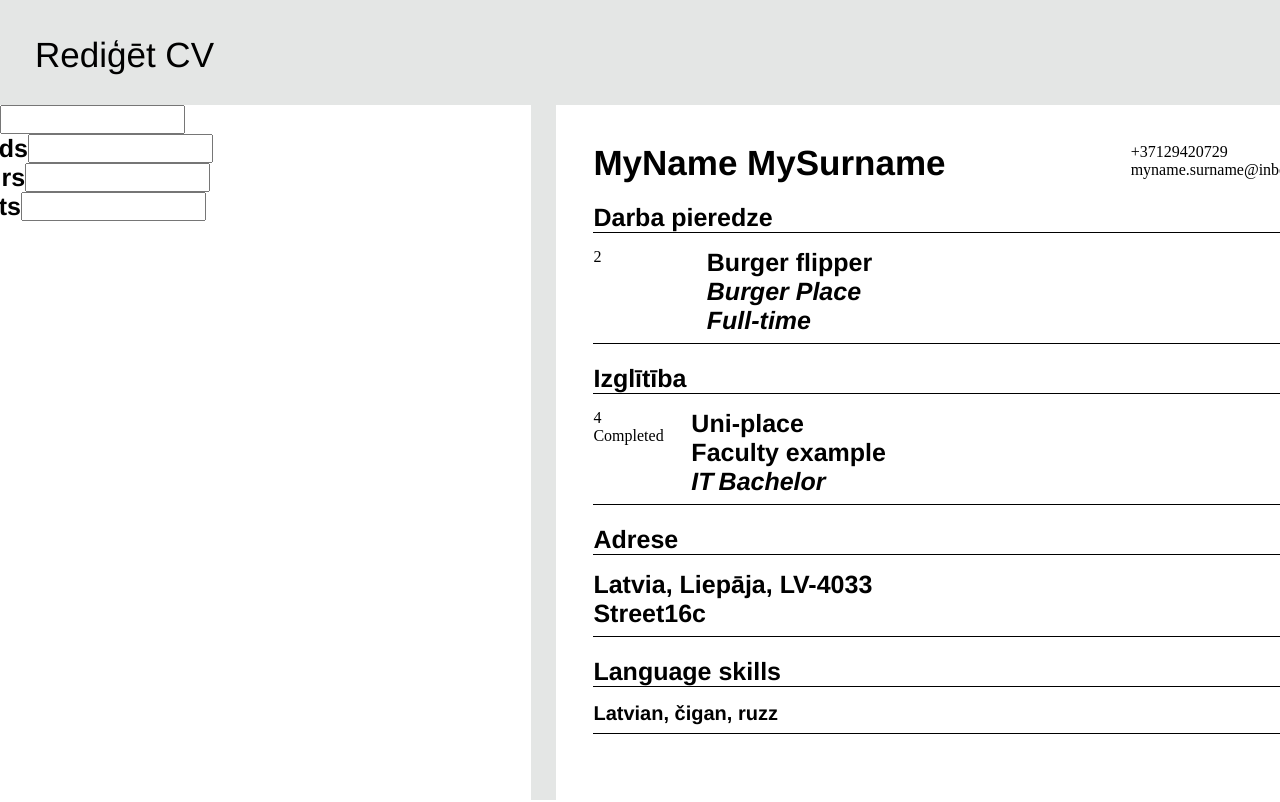
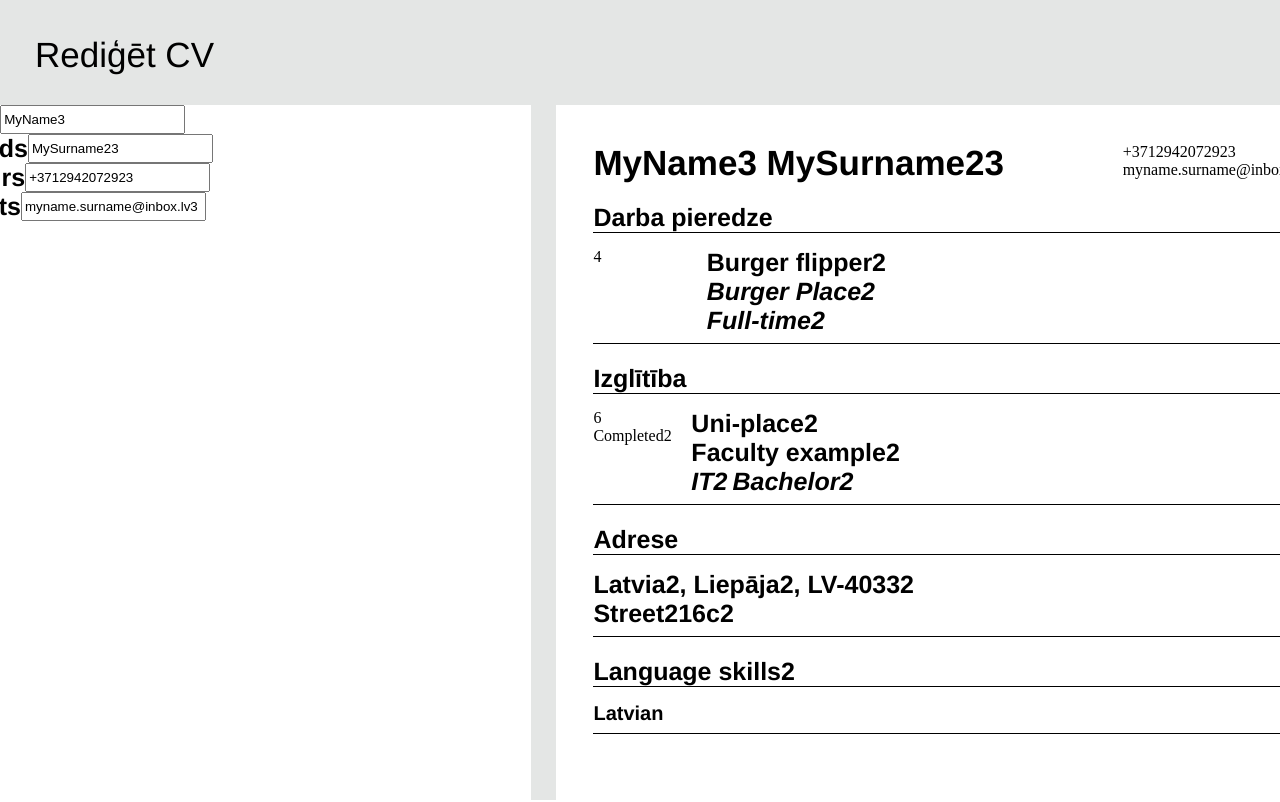
Before and after one commit to Vanuko/CV, a Vue app in the folder front-end/cv-project/: page /#/edit in a window 1280 px wide. Shown: the top 802 px of the page. Built offline with nearby package versions, Linux system fonts and the light colour scheme.

Commit message:
PhP logic update

```diff
--- a/front-end/cv-project/src/components/FormComponents/BaseData.vue
+++ b/front-end/cv-project/src/components/FormComponents/BaseData.vue
@@ -2,19 +2,25 @@
   <div class="base-data-component-template">
     <div class="cv-base-data-name-title-block">
       <form-text :titleText="name" />
-      <input-field @input="handleInput($event, name)" />
+      <input-field :value="nameValue" @input="handleInput($event, name)" />
     </div>
     <div>
       <form-text :titleText="surname" />
-      <input-field @input="handleInput($event, surname)" />
+      <input-field
+        :value="surnameValue"
+        @input="handleInput($event, surname)"
+      />
     </div>
     <div>
       <form-text :titleText="phoneNr" />
-      <input-field @input="handleInput($event, phoneNr)" />
+      <input-field
+        :value="phoneNrValue"
+        @input="handleInput($event, phoneNr)"
+      />
     </div>
     <div>
       <form-text :titleText="mail" />
-      <input-field @input="handleInput($event, mail)" />
+      <input-field :value="mailValue" @input="handleInput($event, mail)" />
     </div>
   </div>
 </template>
@@ -41,6 +47,10 @@ export default defineComponent({
       surname: textConstants.SURNAME,
       phoneNr: textConstants.PHONE_NUMBER,
       mail: textConstants.EMAIL,
+      nameValue: null,
+      surnameValue: null,
+      phoneNrValue: null,
+      mailValue: null,
     };
   },
   methods: {
@@ -77,6 +87,13 @@ export default defineComponent({
       }
     },
   },
+  mounted() {
+    const formObject = store.getters.getForm;
+    this.nameValue = formObject.name;
+    this.surnameValue = formObject.surname;
+    this.phoneNrValue = formObject.phone_nr;
+    this.mailValue = formObject.email;
+  },
 });
 </script>
 <style lang="scss" scoped>
@@ -84,7 +101,7 @@ export default defineComponent({
 $example: rem(800px);
 .base-data-component-template {
   width: 100%;
-  .cv-base-data-name-title{
+  .cv-base-data-name-title {
     font-size: 35px;
   }
   div {
--- a/front-end/cv-project/src/components/FormComponents/CvForm.vue
+++ b/front-end/cv-project/src/components/FormComponents/CvForm.vue
@@ -15,7 +15,8 @@
           v-if="this.viewIndex != 4"
           @click="toggle(true)"
         />
-        <button-component :buttonText="'Update'" @click="updateCV()" />
+        <button-component :buttonText="'SAVE'" @click="saveCV()" />
+        <button-component :buttonText="'UPDATE'" @click="updateCV()" />
         <button-component :buttonText="'Delete'" @click="deleteCV()" />
       </div>
     </div>
@@ -46,7 +47,7 @@ export default defineComponent({
     addressData,
     buttonComponent,
     inspectView,
-    customData
+    customData,
   },
   data() {
     return {
@@ -55,7 +56,13 @@ export default defineComponent({
       buttonText: "NEXT",
       saveText: "GETCV",
       requiredComponent: {},
-      componentArray: [baseData, workData, educationData, addressData, customData],
+      componentArray: [
+        baseData,
+        workData,
+        educationData,
+        addressData,
+        customData,
+      ],
       backendData: "test",
     };
   },
@@ -63,6 +70,20 @@ export default defineComponent({
     toggle(add: boolean) {
       add ? (this.viewIndex += 1) : (this.viewIndex -= 1);
       this.requiredComponent = this.componentArray[this.viewIndex];
+    },
+    saveCV() {
+      const requestData = {
+        functionName: "saveCV",
+        data: store.getters.getForm,
+      };
+      axios
+        .post("http://localhost/backend.php", requestData)
+        .then((response) => {
+          console.log(response);
+        })
+        .catch((error) => {
+          console.error(error);
+        });
     },
     updateCV() {
       const requestData = {
--- a/front-end/cv-project/src/components/GenericComponents/InputField.vue
+++ b/front-end/cv-project/src/components/GenericComponents/InputField.vue
@@ -1,6 +1,6 @@
 <template>
   <div class="input-field-element">
-    <input type="text" maxlength="30" @input="handleInput" />
+    <input type="text" :value="value" maxlength="30" @input="handleInput" />
   </div>
 </template>
 
@@ -8,18 +8,26 @@
 import { defineComponent } from "vue";
 
 export default defineComponent({
-  name: "InputFieldComponent",
+  name: "InputField",
   components: {},
   emits: ["input"],
-  props: {},
+  props: {
+    value: {
+      type: String,
+    },
+  },
   methods: {
     handleInput(event: Event) {
       const el = event.target as HTMLInputElement;
       this.$emit("input", el.value);
     },
   },
+  mounted() {
+    console.log("value?", this.value);
+  },
 });
 </script>
+
 <style lang="scss" scoped>
 @import "../../assets/colors.scss";
 $example: rem(45px);
--- a/front-end/cv-project/src/store/formStore.ts
+++ b/front-end/cv-project/src/store/formStore.ts
@@ -17,39 +17,39 @@ interface UpdateFormPartPayload {
 export const formStore: Module<formState, RootState> = {
     state: {
         cvObject: {
-            ID: 2,
-            name: "MyName",
-            surname: "MySurname",
-            phone_nr: "+37129420729",
-            email: "myname.surname@inbox.lv",
+            ID: 14,
+            name: "MyName3",
+            surname: "MySurname23",
+            phone_nr: "+3712942072923",
+            email: "myname.surname@inbox.lv3",
             work: [{
                 ID: 0,
-                work_place: "Burger Place",
-                work_position: "Burger flipper",
-                work_load: "Full-time",
-                work_experience: 2,
+                work_place: "Burger Place2",
+                work_position: "Burger flipper2",
+                work_load: "Full-time2",
+                work_experience: 4,
             }],
             education: [{
                 ID: 0,
-                education_institution: "Uni-place",
-                education_faculty: "Faculty example",
-                education_field_of_study: "IT",
-                education_level: "Bachelor",
-                education_status: "Completed",
-                education_time_spent: 4,
+                education_institution: "Uni-place2",
+                education_faculty: "Faculty example2",
+                education_field_of_study: "IT2",
+                education_level: "Bachelor2",
+                education_status: "Completed2",
+                education_time_spent: 6,
             }],
             address: [{
                 ID: 0,
-                address_country: "Latvia",
-                address_index: "LV-4033",
-                address_city: "Liepāja",
-                address_street: "Street",
-                address_number: "16c"
+                address_country: "Latvia2",
+                address_index: "LV-40332",
+                address_city: "Liepāja2",
+                address_street: "Street2",
+                address_number: "16c2"
             }],
             custom: [{
                 ID: 0,
-                custom_name: "Language skills",
-                custom_value: "Latvian, čigan, ruzz"
+                custom_name: "Language skills2",
+                custom_value: "Latvian"
             }],
             created_at: "",
             updated_at: "",
```
Also changed, not shown: 1 other file (tests, documents, lock files or other folders).
